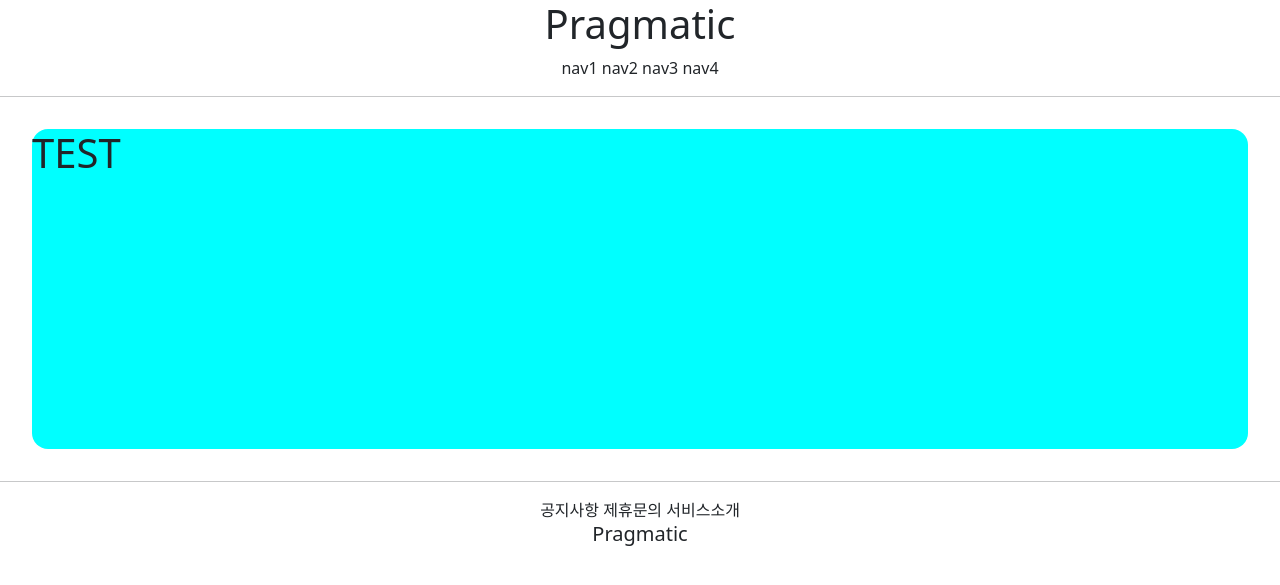
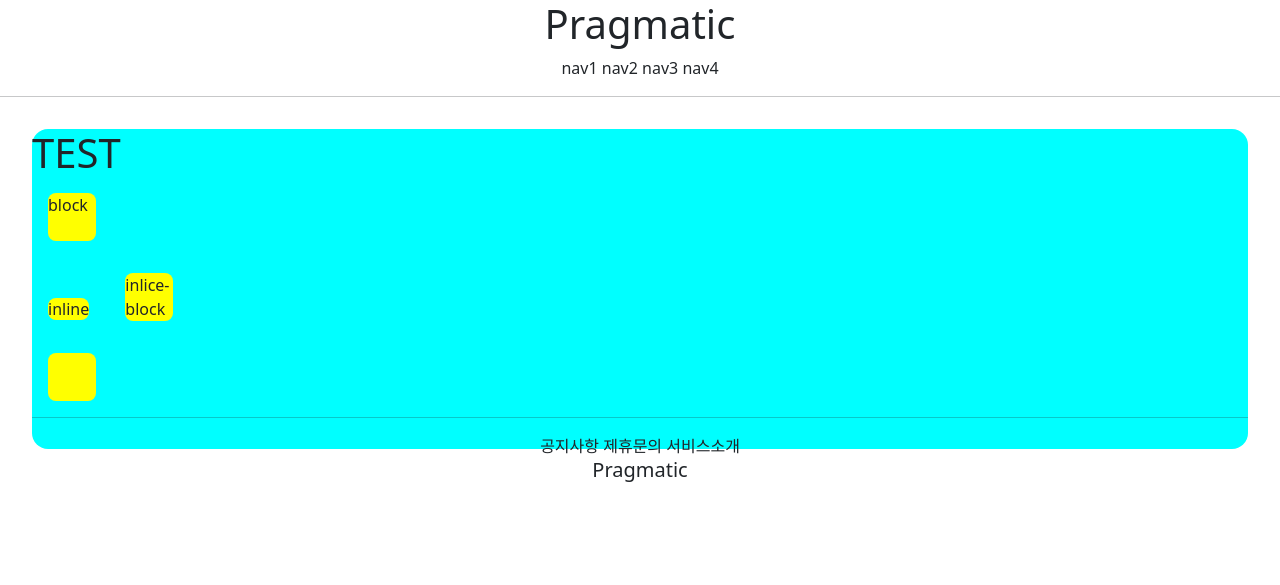
Before and after one commit to plumteri/trial_2, a Django app: page /accounts/hello_world/ in a window 1280 px wide. Shown: the top 585 px of the page. Run offline with Django 3.2, Linux system fonts and the light colour scheme; parts of the project's set-up code (start-up, migrations or seed data) failed here and were passed over.

Commit message:
7/7 2class commit2_trial2

```diff
--- a/accountapp/templates/accountapp/hello_world.html
+++ b/accountapp/templates/accountapp/hello_world.html
@@ -2,9 +2,24 @@
 
 
 {% block content %}
+    <style>
+        .testing{
+            background-color: yellow;
+            height: 48px;
+            width: 48px;
+            margin: 1rem;
+            border-radius: .5rem;
+        }
+    </style>
+
 
     <div style="height: 20rem; background-color: aqua; margin: 2rem; border-radius: 1rem;">
          <h1>TEST</h1>
+    <div class ="testing" style="display:block">block</div>
+    <div class ="testing" style="display:inline">inline</div>
+    <div class ="testing" style="display:inline-block">inlice-block</div>
+    <div class ="testing" style="display:none">none</div>
+    <div class ="testing" </div>
 
     </div>
 
--- a/static/base.css
+++ b/static/base.css
@@ -2,14 +2,14 @@
     "margin: 2rem 0; font-family: 'Nanum Myeongjo', serif;"
 }
 
-.pragmatic_header_button{
+.pragmatic_header_bottom{
     "margin-bottom: 2rem 0"
 }
 
 .pragmatic_footer_logo{
-       "margin: 1.5rem 0;"
+       "margin: 1.5rem 0; font-family: 'Nanum Myeongjo', serif;"
 }
 
-.pragmatic_footer_button{
+.pragmatic_footer_bottom{
        "margin-top: 2rem;"
 }
--- a/templates/footer.html
+++ b/templates/footer.html
@@ -1,12 +1,12 @@
 <div style="text-align: center">
 
-    <div class="pragmatic_footer_button">
+    <div class="pragmatic_footer_bottom">
         <span>공지사항</span>
         <span>제휴문의</span>
         <span>서비스소개</span>
 
     </div>
-    <div>
+    <div class="pragmatic_footer_logo">
         <h5>Pragmatic</h5>
     </div>
 </div>
--- a/templates/header.html
+++ b/templates/header.html
@@ -3,7 +3,7 @@
     <div class="pragmatic_header_logo">
         <h1>Pragmatic</h1>
     </div>
-    <div class = 'pragmatic_header_button'>
+    <div class = 'pragmatic_header_bottom'>
         <span>nav1</span>
         <span>nav2</span>
         <span>nav3</span>
```
